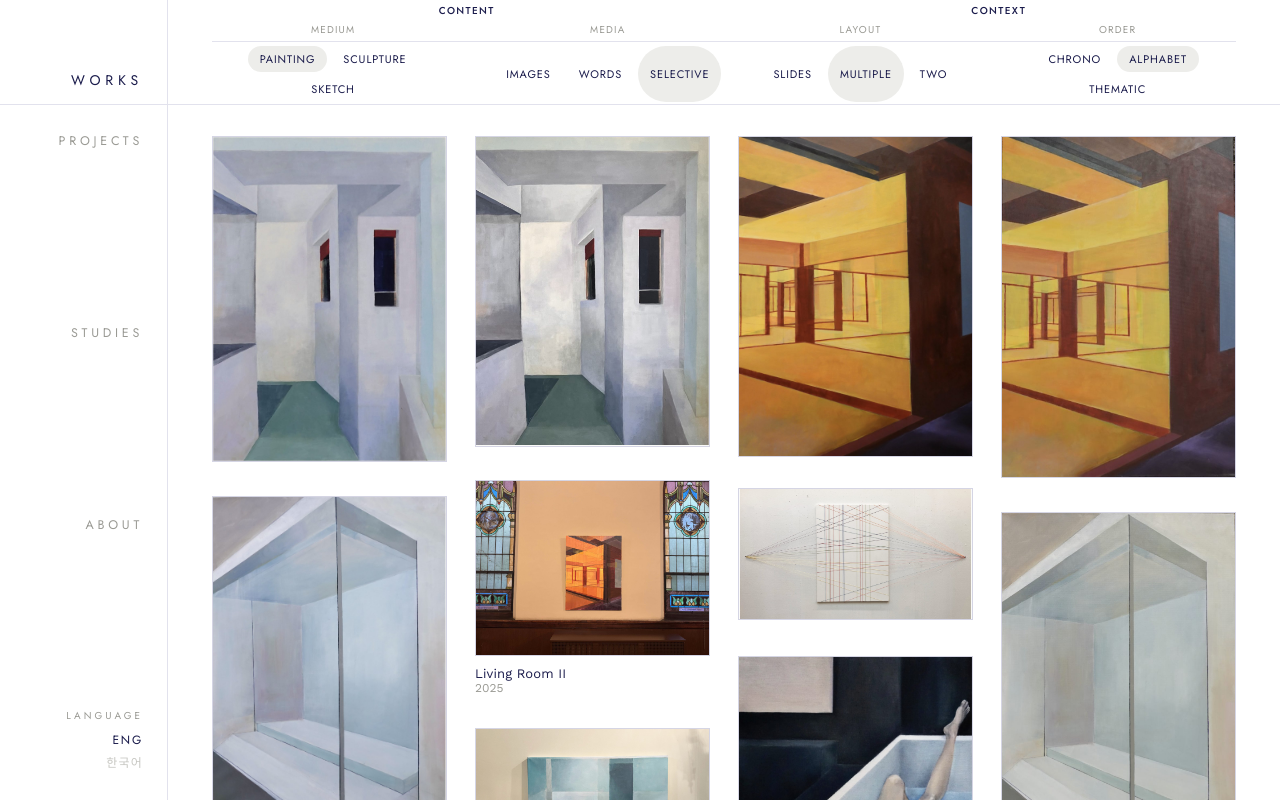
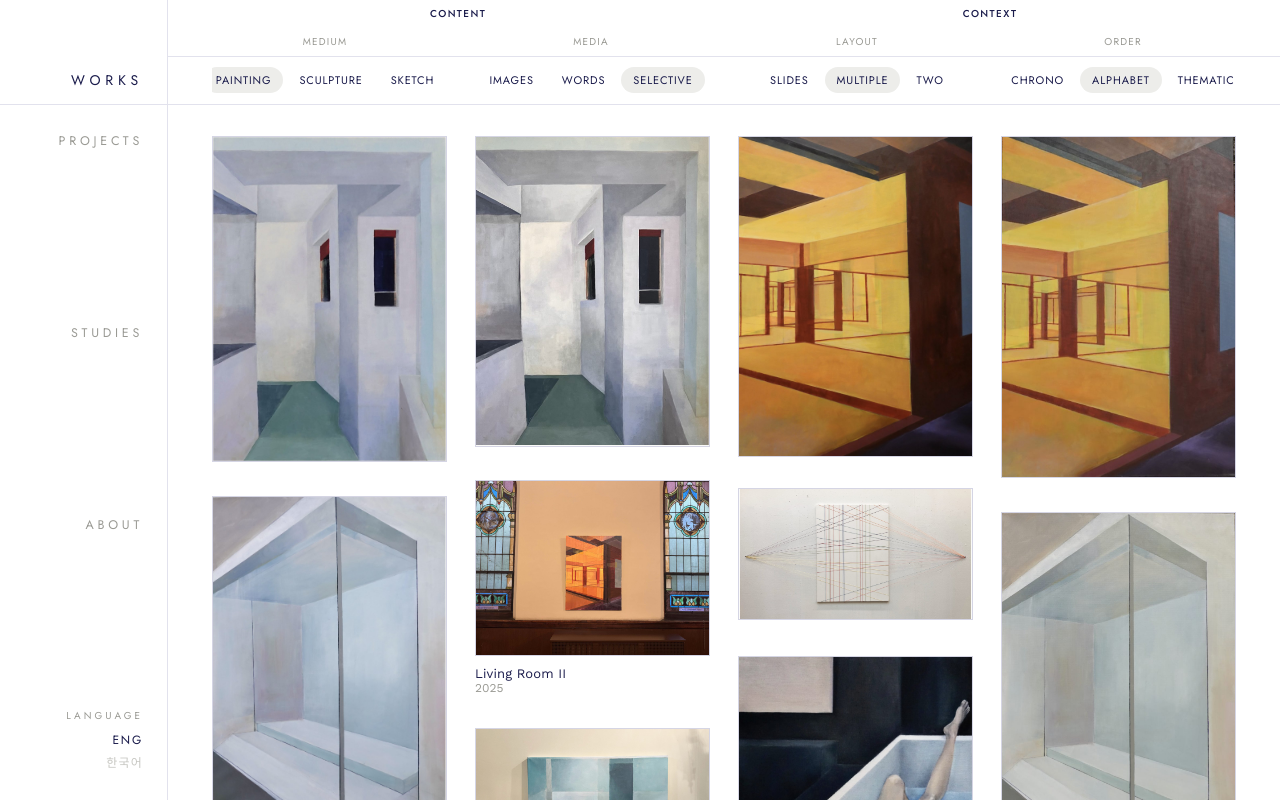
Before and after one commit to Neutrigeno/Portfolio-Website, a React (Vite) app: page / in a window 1280 px wide. Built offline with nearby package versions, Linux system fonts and the light colour scheme.

Commit message:
Add files via upload

```diff
--- a/App.jsx
+++ b/App.jsx
@@ -1346,7 +1346,17 @@ function FilterLabel({ label }) {
 function FilterPills({ options, selected, onSelect, multi }) {
   const isActive = (i) => (multi ? selected.includes(i) : selected === i);
   return (
-    <div style={{ display: "flex", flexDirection: "row", flexWrap: "wrap", justifyContent: "center", gap: 4 }}>
+    <div
+      style={{
+        display: "flex",
+        flexDirection: "row",
+        flexWrap: "nowrap",
+        justifyContent: "center",
+        alignItems: "center",
+        gap: 4,
+        whiteSpace: "nowrap",
+      }}
+    >
       {options.map((opt, i) => (
         <button
           key={opt}
@@ -1715,15 +1725,35 @@ export default function PortfolioSite() {
               display: "flex",
               alignItems: "center",
               boxSizing: "border-box",
+              position: "relative",
             }}
           >
             {currentSection === "works" && (
-              <div
-                style={{
+              <>
+                {/* Full-width divider above the filter-option row. It spans the entire
+                    Works content area (from the sidebar edge to the right edge). */}
+                <div
+                  style={{
+                    position: "absolute",
+                    top: 56,
+                    left: 0,
+                    right: 0,
+                    height: 1,
+                    background: "#E2E2ED",
+                    pointerEvents: "none",
+                  }}
+                />
+
+                <div
+                  style={{
+                    width: "100%",
+                    height: "100%",
                     display: "grid",
-                  gridTemplateColumns: "repeat(4, auto)",
+                    gridTemplateColumns: "repeat(4, minmax(0, 1fr))",
+                    gridTemplateRows: "26px 30px 48px",
                     columnGap: 40,
-                  rowGap: 4,
+                    rowGap: 0,
+                    alignItems: "center",
                     overflowX: "auto",
                   }}
                 >
@@ -1759,13 +1789,12 @@ export default function PortfolioSite() {
                 <FilterLabel label={t.layout} />
                 <FilterLabel label={t.order} />
 
-                <div style={{ gridColumn: "1 / -1", borderTop: "1px solid #E2E2ED", margin: 0 }} />
-
                 <FilterPills options={t.mediumOpts} selected={selectedMediums} onSelect={toggleMedium} multi />
                 <FilterPills options={t.mediaOpts} selected={filters.media} onSelect={(i) => toggleFilter("media", i)} />
                 <FilterPills options={t.layoutOpts} selected={filters.layout} onSelect={(i) => toggleFilter("layout", i)} />
                 <FilterPills options={t.orderOpts} selected={filters.order} onSelect={(i) => toggleFilter("order", i)} />
                 </div>
+              </>
             )}
 
             {currentSection === "about" && (
```
Lines whose indentation alone changed are shown as unchanged.
